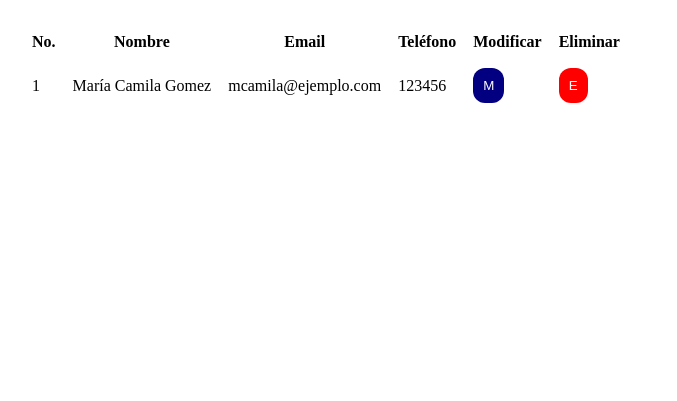
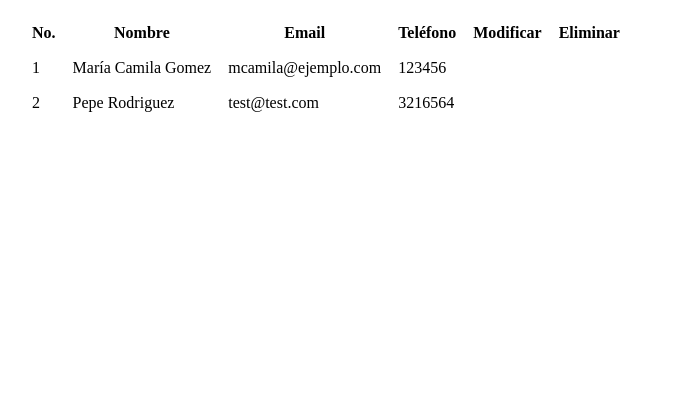
Before and after one commit to JMauricio05/contactos_web, a plain HTML site: page index.html in a window 1280 px wide. Shown: the part 399-800 px from the top of the page, without its empty margins (314-991 px from the left). Drawn offline with Linux system fonts and the light colour scheme.

Commit message:
Se implementó la funcionalidad para cargar datos en la tabal html desde js

```diff
--- a/index.html
+++ b/index.html
@@ -17,7 +17,7 @@
             <button class="btnRegistrar">Registrar</button>
         </div>
         <div class="contentListaContactos">
-            <table class="tableLista">
+            <table id="contactosTable" class="tableLista">
                 <thead>
                     <tr>
                         <th>No.</th>
@@ -29,6 +29,7 @@
                     </tr>
                 </thead>
                 <tbody>
+                    <!--
                     <tr>
                         <td>1</td>
                         <td>María Camila Gomez</td>
@@ -41,6 +42,7 @@
                             <button class="btnElimiar">E</button>
                         </td>
                     </tr>
+                    -->
                 </tbody>
             </table>
         </div>
@@ -72,6 +74,7 @@
             </form>
         </div>
     </div>
+    <script src="js/index.js"></script>
 </body>
 
 </html>
--- /dev/null
+++ b/js/index.js
@@ -0,0 +1,30 @@
+let contactos = [
+    {
+        nombre: 'María Camila Gomez',
+        email: 'mcamila@ejemplo.com',
+        telefono: '123456'
+    },
+    {
+        nombre: 'Pepe Rodriguez',
+        email: 'test@test.com',
+        telefono: '3216564'
+    }
+];
+
+function mostrarContactos() {
+    const tbody = document
+        .getElementById('contactosTable')
+        .getElementsByTagName('tbody')[0];
+    for (let index in contactos) {
+        const contacto = contactos[index];
+        const id = parseInt(index) + 1;
+        let fila = '<tr>';
+        fila += '   <td>' + id + '</td>';
+        fila += '   <td>' + contacto.nombre + '</td>';
+        fila += '   <td>' + contacto.email + '</td>';
+        fila += '   <td>' + contacto.telefono + '</td>';
+        fila += '</tr>';
+        tbody.innerHTML += fila;
+    }
+}
+mostrarContactos();
```
